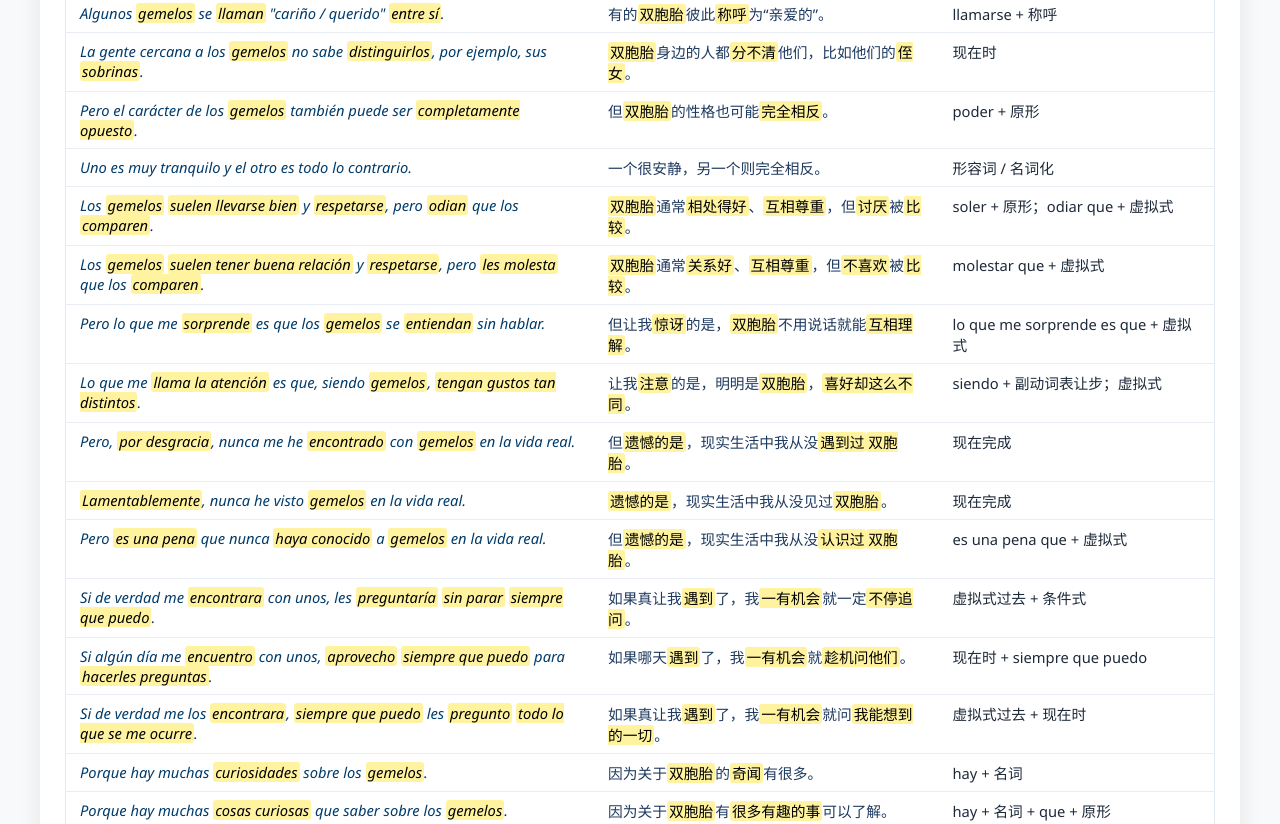
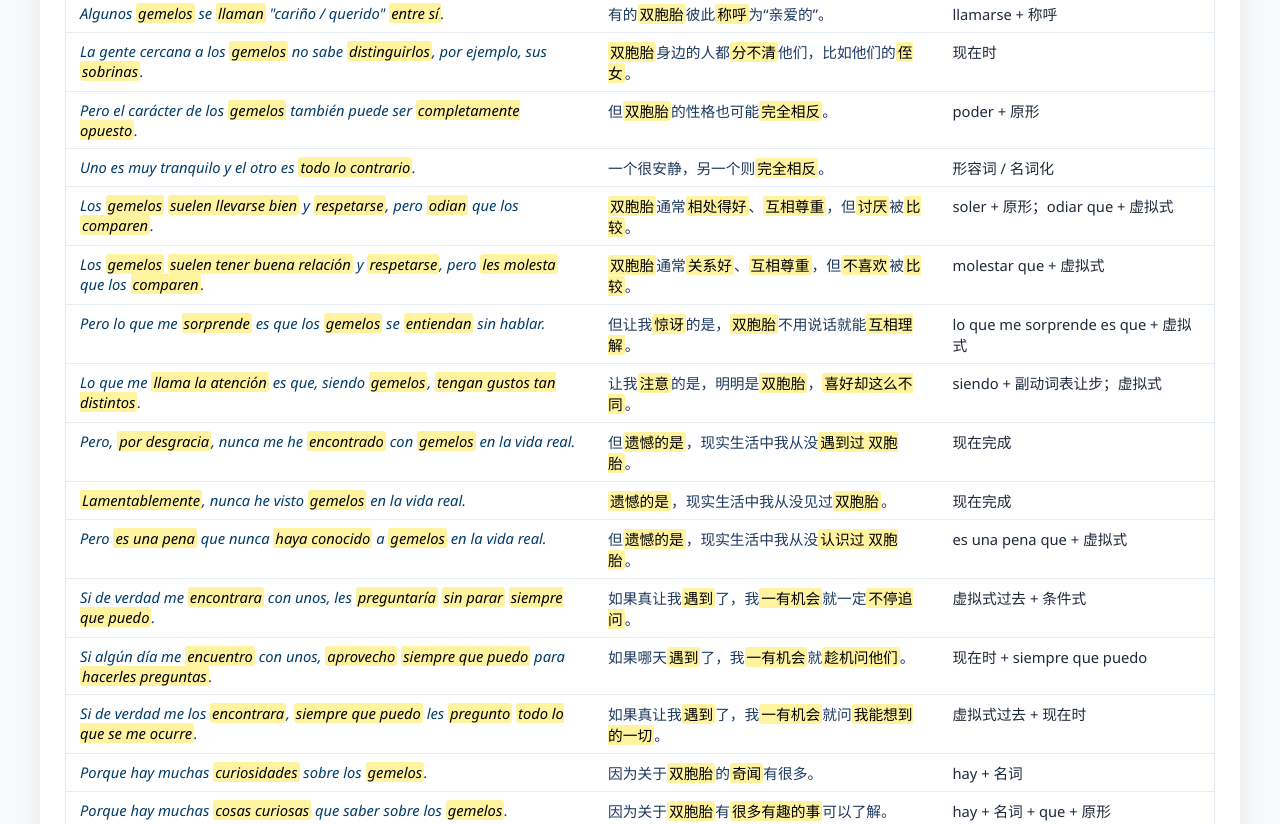
Before and after one commit to azurer-AZ/Espanol-gemelo, a plain HTML site: page index.html in a window 1280 px wide. Shown: the part 3329-4153 px from the top of the page. Drawn offline with Linux system fonts and the light colour scheme.

Commit message:
Update index.html

```diff
--- a/index.html
+++ b/index.html
@@ -174,8 +174,8 @@
                 <td>poder + 原形</td>
             </tr>
             <tr>
-                <td class="col-es"><em>Uno es muy tranquilo y el otro es todo lo contrario.</em></td>
-                <td class="col-zh">一个很安静，另一个则完全相反。</td>
+                <td class="col-es"><em>Uno es muy tranquilo y el otro es <mark>todo lo contrario</mark>.</em></td>
+                <td class="col-zh">一个很安静，另一个则<mark>完全相反</mark>。</td>
                 <td>形容词 / 名词化</td>
             </tr>
             <tr>
@@ -424,7 +424,7 @@
     </div>
 
     <div class="footer">
-        ✅ 共 28 句（双胞胎话题）· 表5 西语与中文同步高光 · 高光规则：<mark>gemelo</mark> / <mark>entre sí</mark> / <mark>sobrina</mark> 高光；常见系动词、普通形容词、todo lo contrario、no me gusta 不高光
+        ✅ 共 28 句（双胞胎话题）· 表5 西语与中文同步高光 · 已把 <mark>todo lo contrario</mark> 加入高光
     </div>
 </div>
 </body>
```
